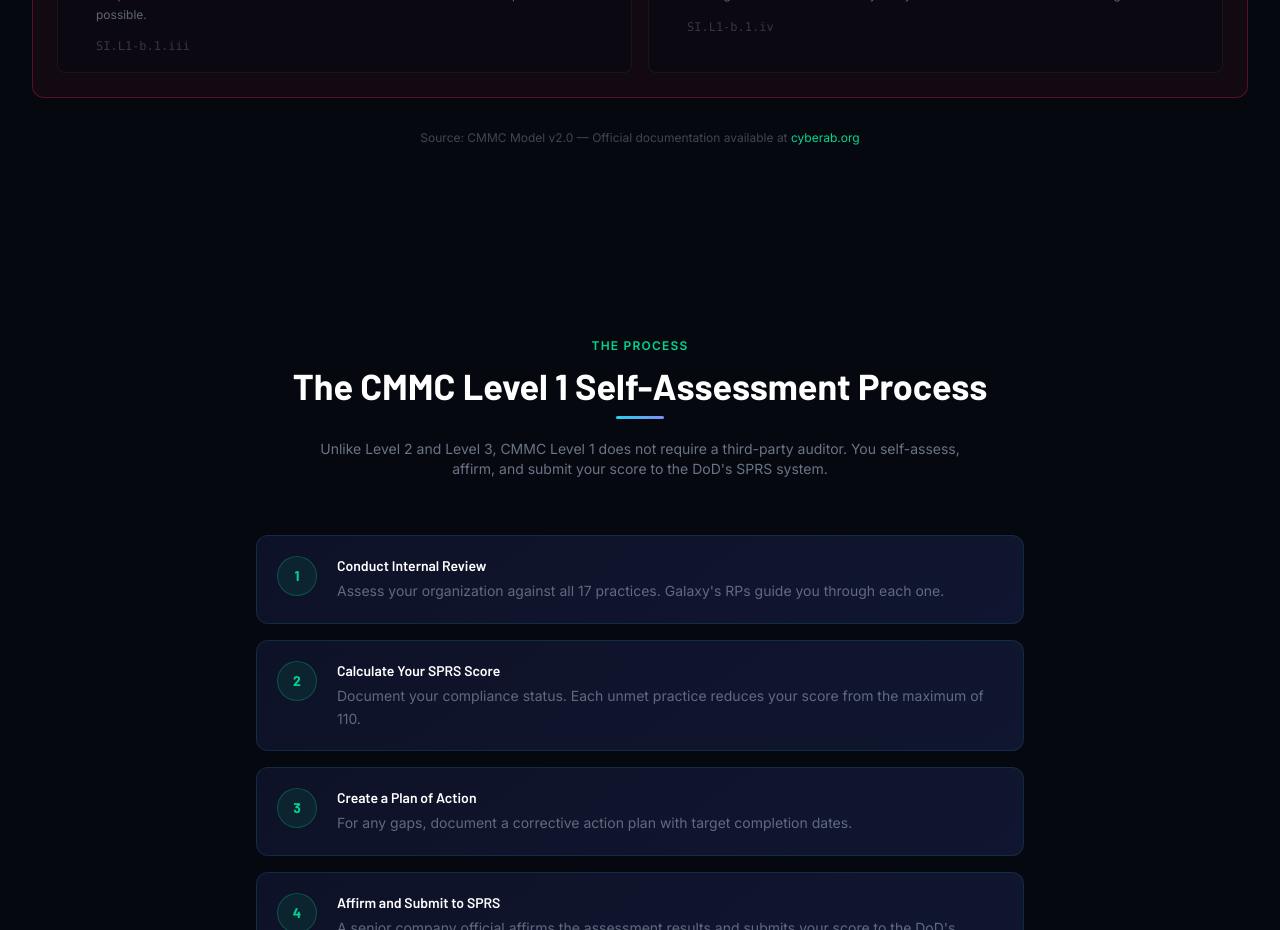
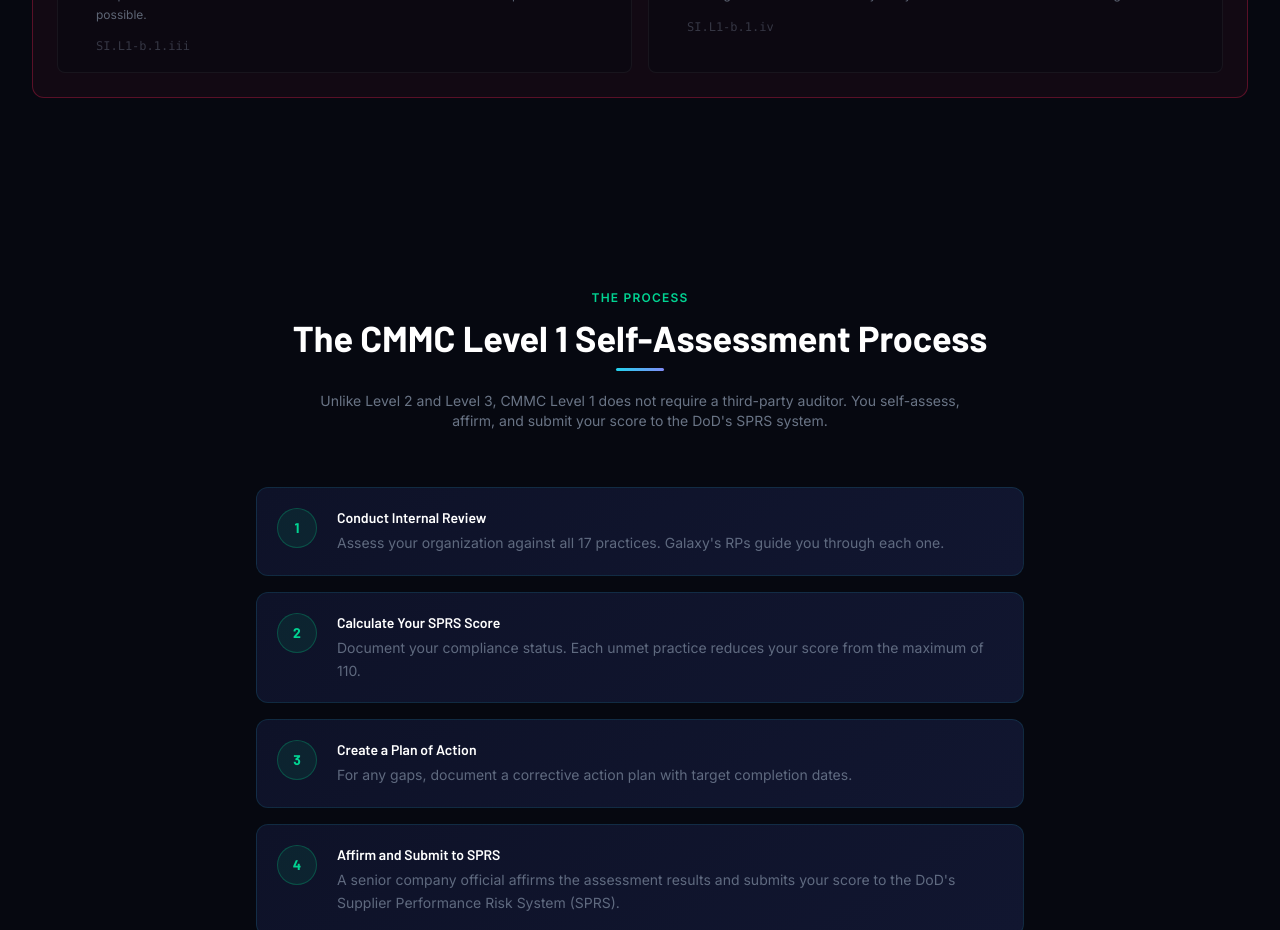
Before and after one commit to gwcusa/galaxy-consulting, a Next.js app: page /cmmc/level-1 in a window 1280 px wide. Shown: the part 3240-4170 px from the top of the page. Built offline with nearby package versions, Linux system fonts and the light colour scheme.

Commit message:
Remove source citation from CMMC Level 1 page
Co-Authored-By: Claude Sonnet 4.6 <noreply@anthropic.com>

```diff
--- a/src/app/cmmc/level-1/page.tsx
+++ b/src/app/cmmc/level-1/page.tsx
@@ -211,10 +211,6 @@ export default function CMMCLevel1Page() {
               </div>
             ))}
           </div>
-          <p className="text-center text-xs text-silver/40 mt-8" style={{ fontFamily:'var(--font-inter)' }}>
-            Source: CMMC Model v2.0 — Official documentation available at{' '}
-            <a href="https://cyberab.org" target="_blank" rel="noopener noreferrer" className="text-emerald-400 hover:underline">cyberab.org</a>
-          </p>
         </div>
       </section>
 
```
